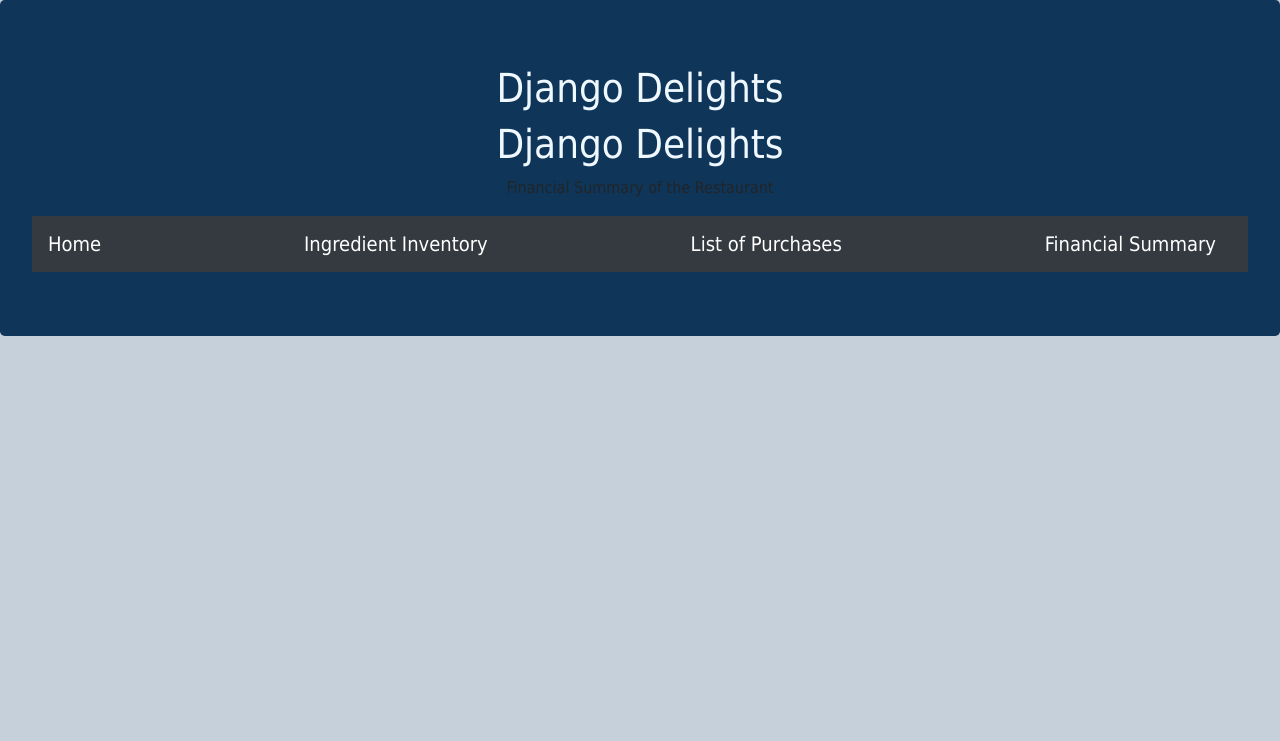
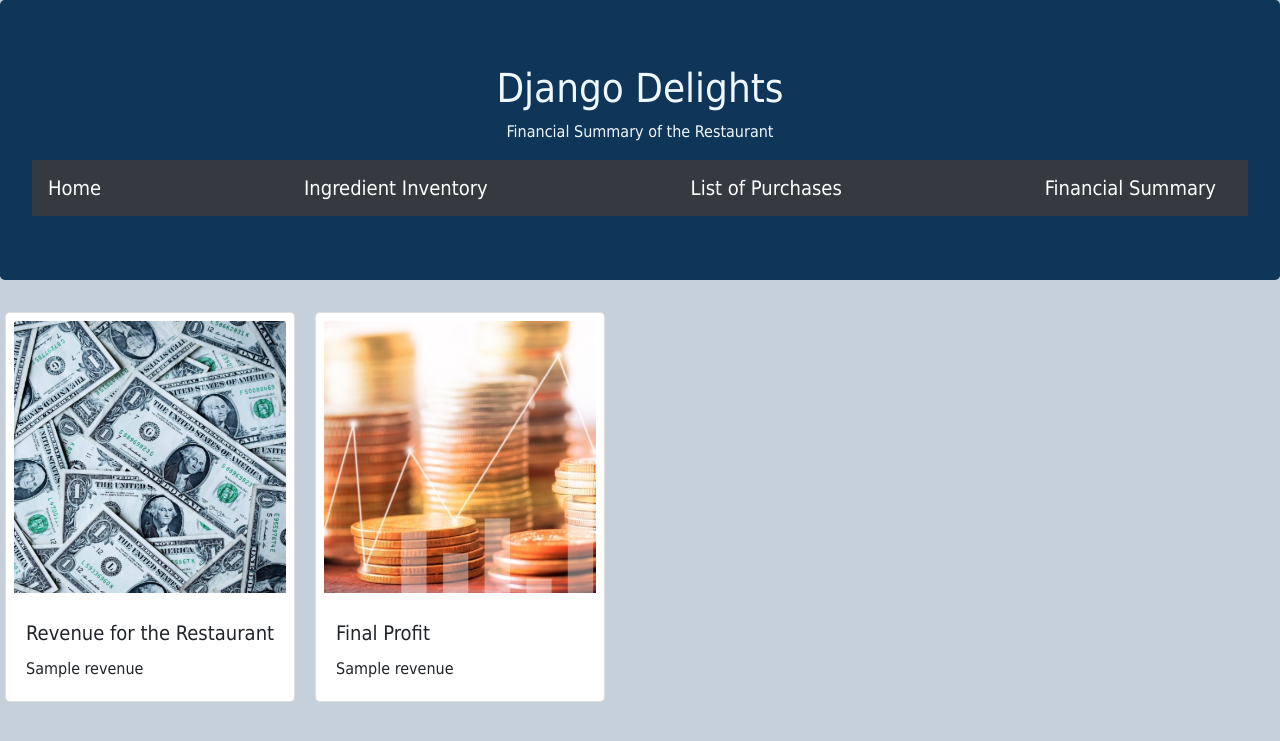
Before and after one commit to TegSingh/DjangoDelights, a Django app: template DjangoDelights/myapp/templates/myapp/finances.html in a window 1280 px wide. Shown: the top 741 px of the page. Run offline with Django 3.2, Linux system fonts and the light colour scheme; the template is opened without the code that fills it: most values are stand-ins (such as "Sample title", 1, 10 or a date in 2020); some libraries are stand-ins or nearby versions.

Commit message:
Added all list and finance templates

```diff
--- a/DjangoDelights/myapp/templates/myapp/finances.html
+++ b/DjangoDelights/myapp/templates/myapp/finances.html
@@ -1,10 +1,25 @@
 {% extends "myapp/base.html" %}
+{% load static %}
 {% block content1 %}
-    <h1 style="color: aliceblue;">Django Delights</h1>
-    <p>Financial Summary of the Restaurant</p>
+    <p style="color: aliceblue;">Financial Summary of the Restaurant</p>
 {% endblock %}
 {% block content2 %}
-    <div class="container">
-        <!--This is the file for the profit and revenue in the Django Delights restaurant-->
+    <div class="row">
+        <!--Revenue Card-->
+        <div class="card" style="margin-left: 20px; border-radius: 5px;">
+            <img class="card-img-top" src="{% static 'myapp/revenue.PNG' %}" alt="revenue" style="width: 17rem; height: 17rem; margin: 0.5rem;">
+            <div class="card-body">
+                <h5 class="card-title">Revenue for the Restaurant</h5>
+                <p class="card-text">{{ revenue }}</p>
+            </div>
+        </div>
+        <!--Profit Card-->
+        <div class="card" style="margin-left: 20px; border-radius: 5px;">
+            <img class="card-img-top" src="{% static 'myapp/profit.PNG' %}" alt="profit" style="width: 17rem; height: 17rem; margin: 0.5rem;">
+            <div class="card-body">
+                <h5 class="card-title">Final Profit</h5>
+                <p class="card-text">{{ revenue }}</p>
+            </div>
+        </div>
     </div>
 {% endblock %}
```
Also changed, not shown: DjangoDelights/myapp/templates/myapp/ingredients.html (+22 -5 lines), DjangoDelights/myapp/templates/myapp/purchase.html (+15 -2 lines), DjangoDelights/myapp/urls.py (+4 -4 lines), DjangoDelights/myapp/views.py (+17 -2 lines), DjangoDelights/myapp/static/myapp/profit.PNG (added), DjangoDelights/myapp/static/myapp/revenue.PNG (added).
